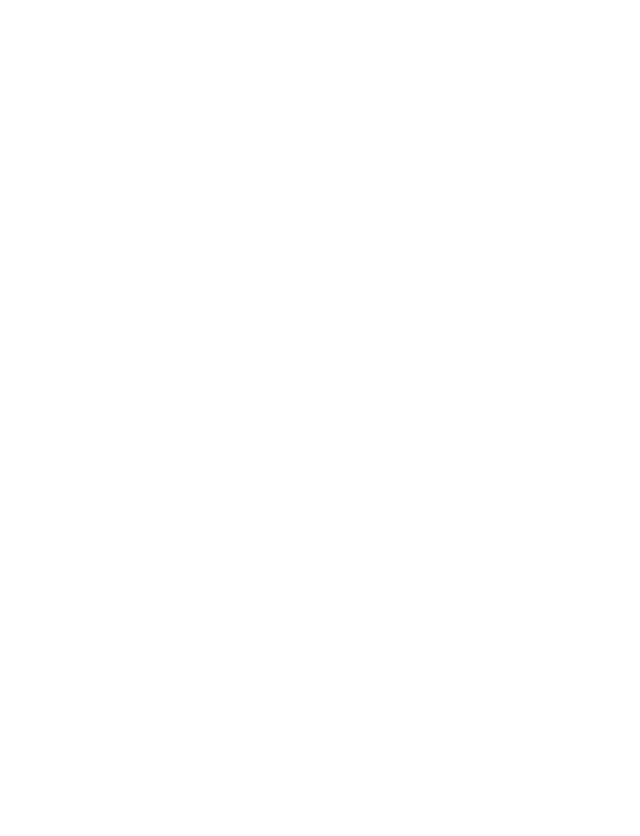
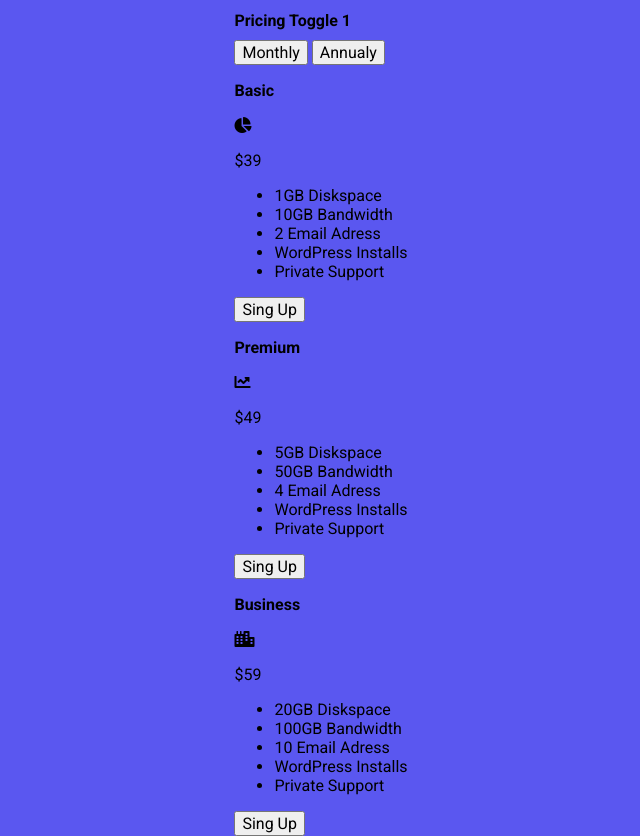
Before and after one commit to PiliFigueroa/pricing-toggle, a plain HTML site: page index.html in a window 1280 px wide. Shown: the whole page, without its empty margins (319-959 px from the left). Before the commit the page ends 800 px from the top, so only its background shows below. Drawn offline with Linux system fonts and the light colour scheme.

Commit message:
html base

```diff
--- a/css/estilos.css
+++ b/css/estilos.css
@@ -4,5 +4,15 @@
     -webkit-box-sizing: border-box;
     -moz-box-sizing: border-box;
     box-sizing: border-box;
+}
 
+body{
+    margin: 0;
+    padding: 0;
+    background-color: #5a57f0;
 }
+
+.container {
+    display: flex;
+    justify-content: center;
+}
--- a/index.html
+++ b/index.html
@@ -9,6 +9,91 @@
     <title>TOBS - Pricing Toggle</title>
 </head>
 <body>
-
+    <!-- PRINCIPAL CONTAINER -->
+    <div class="container">
+        <!-- WHITE PRICING CONTAINER -->
+        <div class="pricing">
+            <!-- HEADER -->
+            <div class="row">
+                <h1>Pricing Toggle 1</h1>
+                <div class="line"></div>
+            </div>
+            <!-- TOGGLE BUTTONS CONTAINER -->
+            <div class="row">
+                <div class="container-buttons">
+                    <div class="toggle-buttons">
+                        <button class="btn-pill toggle active">Monthly</button>
+                        <button class="btn-pill toggle disabled">Annualy</button>
+                    </div>
+                </div>
+            </div>
+            <!-- CARDS CONTENT -->
+            <div class="row">
+                <div class="container-cards">
+                    <div class="card">
+                        <div class="card-header">
+                            <h3>Basic</h3>
+                            <div class="container-icon">
+                                <i class="fas fa-chart-pie"></i>
+                            </div>
+                            <p class="price">$39</p>
+                        </div>
+                        <div class="card-description">
+                            <ul>
+                                <li>1GB Diskspace</li>
+                                <li>10GB Bandwidth</li>
+                                <li>2 Email Adress</li>
+                                <li>WordPress Installs</li>
+                                <li>Private Support</li>
+                            </ul>
+                            <button class="btn-pill">Sing Up</button>
+                        </div>
+                    </div>
+                </div>
+                <div class="container-cards">
+                    <div class="card">
+                        <div class="card-header">
+                            <h3>Premium</h3>
+                            <div class="container-icon">
+                                <i class="fas fa-chart-line"></i>
+                            </div>
+                            <p class="price">$49</p>
+                        </div>
+                        <div class="card-description">
+                            <ul>
+                                <li>5GB Diskspace</li>
+                                <li>50GB Bandwidth</li>
+                                <li>4 Email Adress</li>
+                                <li>WordPress Installs</li>
+                                <li>Private Support</li>
+                            </ul>
+                            <button class="btn-pill">Sing Up</button>
+                        </div>
+                    </div>
+                </div>
+                <div class="container-cards">
+                    <div class="card">
+                        <div class="card-header">
+                            <h3>Business</h3>
+                            <div class="container-icon">
+                                <i class="fas fa-city"></i>
+                            </div>
+                            <p class="price">$59</p>
+                        </div>
+                        <div class="card-description">
+                            <ul>
+                                <li>20GB Diskspace</li>
+                                <li>100GB Bandwidth</li>
+                                <li>10 Email Adress</li>
+                                <li>WordPress Installs</li>
+                                <li>Private Support</li>
+                            </ul>
+                            <button class="btn-pill">Sing Up</button>
+                        </div>
+                    </div>
+                </div>
+            </div>
+        </div>
+    </div>
 </body>
 </html>
```
